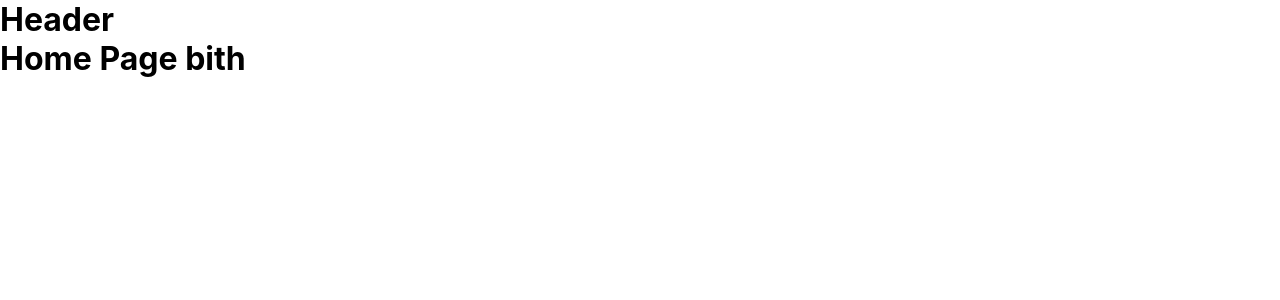
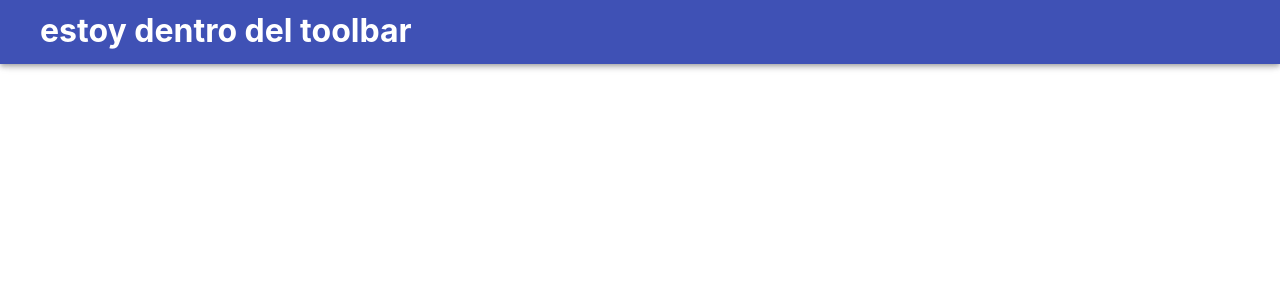
Before and after one commit to isaias-alt/hotel-resevation-web, a React (Create React App) app: page / in a window 1280 px wide. Shown: the top 300 px of the page. Built offline with nearby package versions, Linux system fonts and the light colour scheme.

Commit message:
Add a navbar

```diff
--- a/src/components/Header.jsx
+++ b/src/components/Header.jsx
@@ -1,11 +1,34 @@
-import React from "react";
+import { useState } from "react";
+import { AppBar, makeStyles, Toolbar } from "@material-ui/core";
 
 const Header = () => {
-  return (
-    <div>
-      <h1>Header</h1>
-    </div>
-  );
+  const [mobile, setMobile] = useState(false);
+  const classes = useStyle();
+
+  const displayMobile = () => {};
+  //TODO: add a logo and images
+  const displayDesktop = () => {
+    return (
+      <Toolbar className={classes.toolbar}>
+        <h1 className={classes.logo}>estoy dentro del toolbar</h1>
+      </Toolbar>
+    );
+  };
+
+  return <AppBar>{mobile ? displayMobile() : displayDesktop()}</AppBar>;
 };
 
+const useStyle = makeStyles((theme) => ({
+  toolbar: {
+    display: "flex",
+    justifyContent: "space-between",
+    alignItems: "center",
+  },
+  logo: {
+    height: "50px",
+    margin: theme.spacing(1, 0, 0, 2),
+    objectFit: "contain",
+  },
+}));
+
 export default Header;
```
